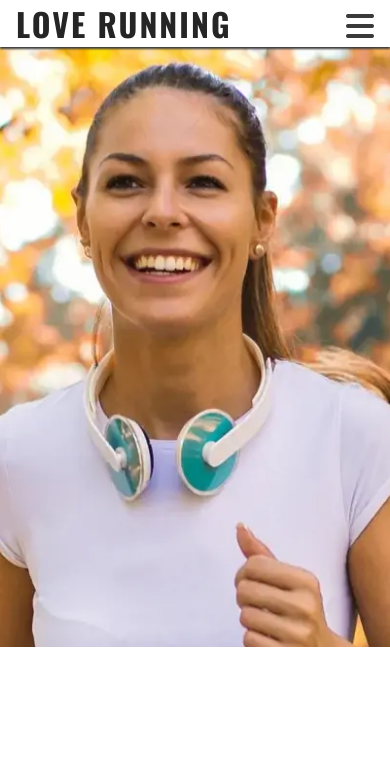
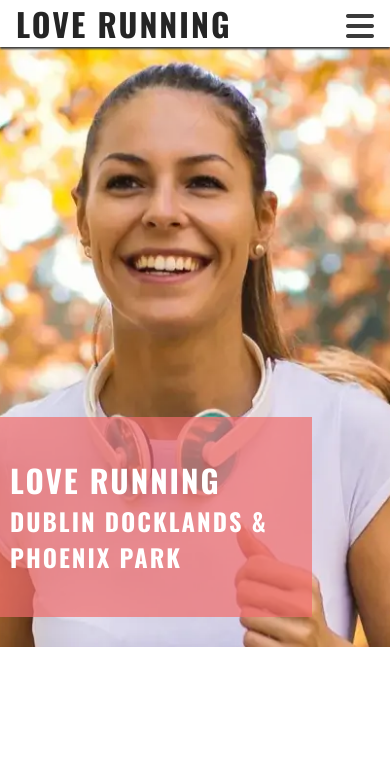
Before and after one commit to domfoster1/love-running, a plain HTML site: page index.html in a window 390 px wide. Shown: the top 774 px of the page. Drawn offline with nearby package versions, Linux system fonts and the light colour scheme.

Commit message:
add cover text for hero image, add media queries for tablet and desktop

```diff
--- a/assets/css/style.css
+++ b/assets/css/style.css
@@ -11,7 +11,7 @@
 
 }
 
-/*body*/
+/*General styles*/
 body {
     min-height: 100vh;
     display: flex;
@@ -19,8 +19,13 @@ body {
     /* Generic project styles*/
     color: #3a3a3a;
     font-family: 'Lato', sans-serif;
+}
 
-
+h1, h2, h3 {
+    font-family: 'Oswald', sans-serif;
+    text-transform: uppercase;
+    letter-spacing: 2px;
+    color: #252525;
 }
 
 /*Header*/
@@ -37,12 +42,6 @@ header {
 
 }
 
-h1 {
-    font-family: 'Oswald', sans-serif;
-    text-transform: uppercase;
-    letter-spacing: 2px;
-    color: #252525;
-}
 
 header a {
     text-decoration: none;
@@ -107,7 +106,25 @@ main {
     height:600px;
     width: 100%;
     background: url("../images/hero-image.webp") no-repeat center center/cover;
+    position: relative;
 }
+
+#cover-text {
+    /*rgba value used, final number sets opacity*/
+    background-color: rgba(241, 109, 107, .7);
+    font-size: 130%;
+    position: absolute;
+    bottom: 30px;
+    width: 80%;
+    min-height: 200px;
+    padding-top: 40px;
+    padding-left: 10px;
+}
+
+#cover-text > h2, #cover-text > h3 {
+    color: #FFFFFF;
+}
+
 /*Footer*/
 #social-networks {
     text-align: center;
@@ -161,6 +178,13 @@ main {
         /*push main content down*/
         margin-top:79px;
     }
+
+    /*Hero*/
+
+    #cover-text {
+        width: 300px;
+        right: 50px;
+    }
 }
 
 /*Media query for screens 992px+*/
--- a/index.html
+++ b/index.html
@@ -39,6 +39,10 @@
     <!--Main Content-->
     <main>
         <section id="hero">
+            <div id="cover-text">
+                <h2>Love Running</h2>
+                <h3>Dublin Docklands & Phoenix Park</h3>
+            </div>
 
         </section>
     </main>
```
